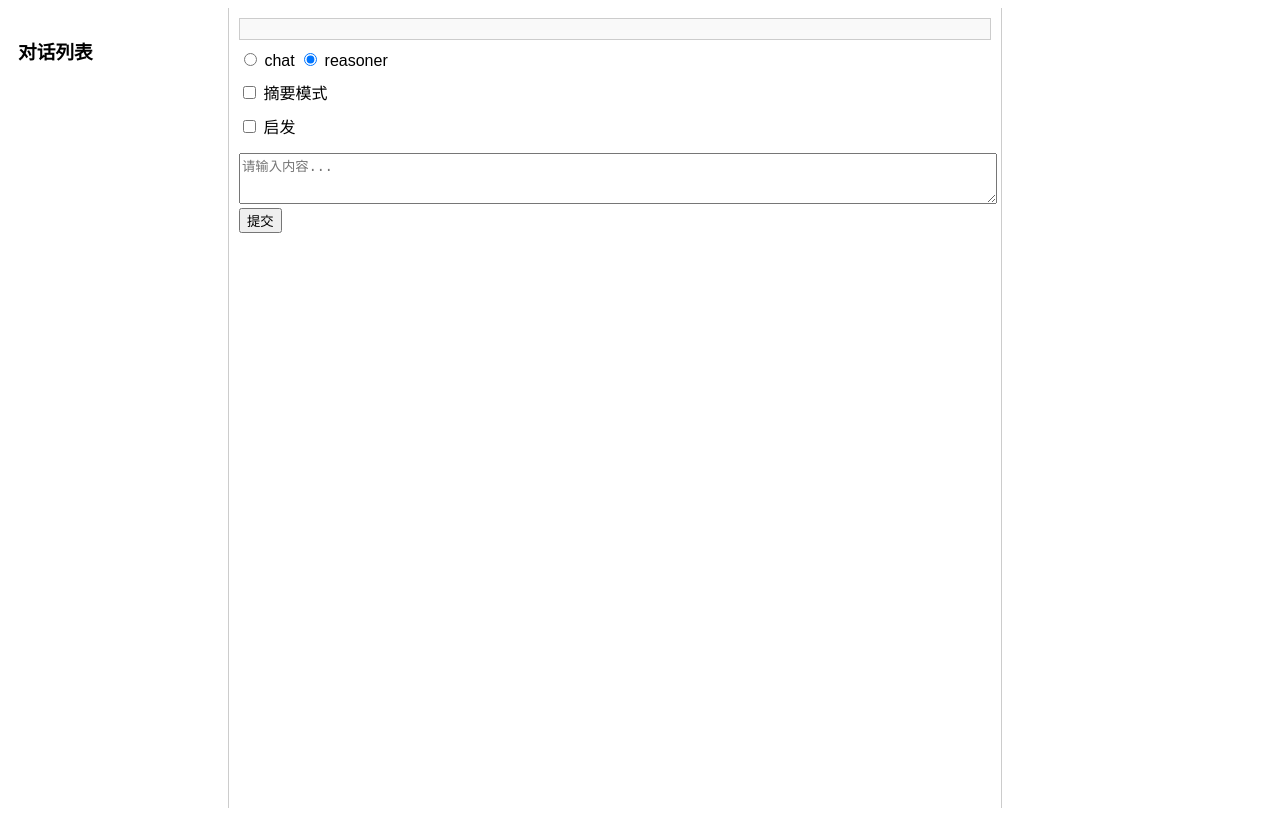
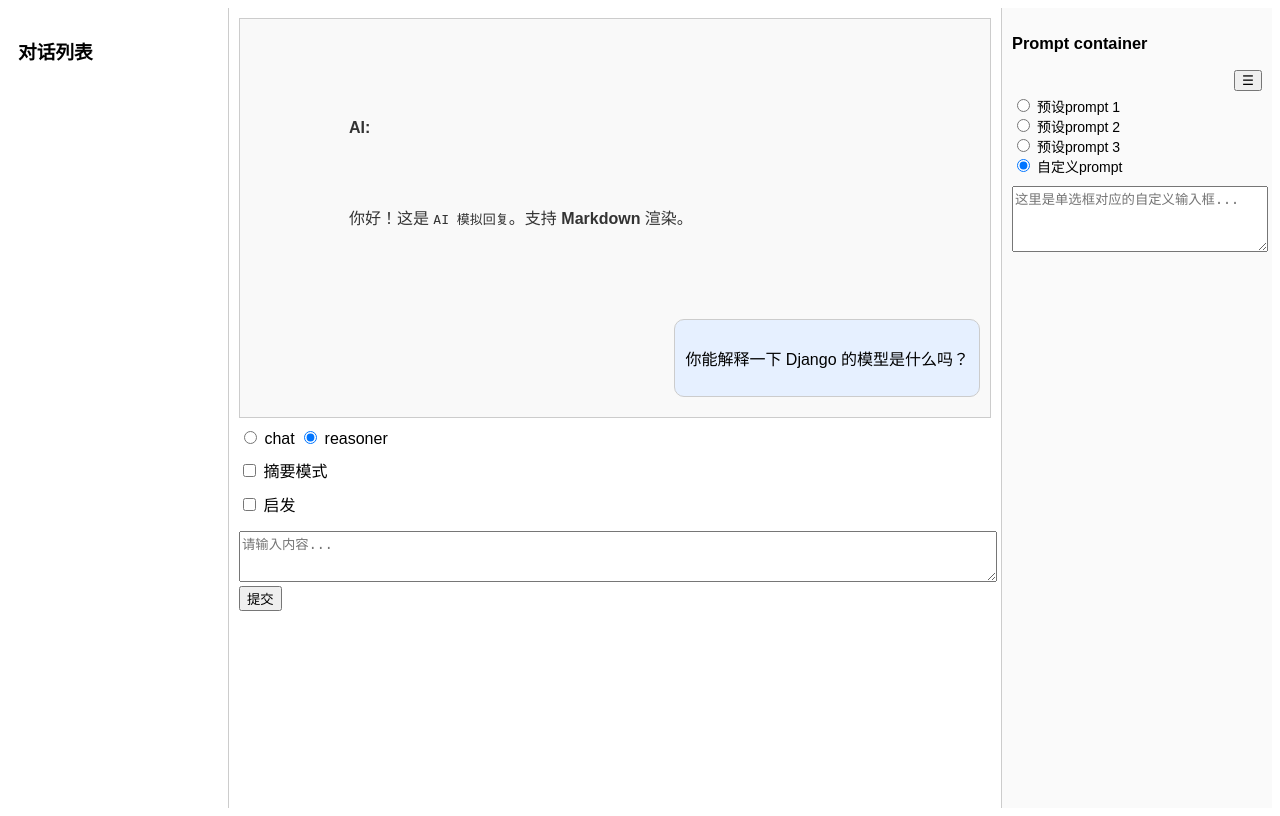
Before and after one commit to XinyiS7/Mocinno, a Django app: page / in a window 1280 px wide. Run offline with Django 5.2, Linux system fonts and the light colour scheme.

Commit message:
main window and prompt list

```diff
--- a/Mocinno/settings.py
+++ b/Mocinno/settings.py
@@ -11,6 +11,7 @@ https://docs.djangoproject.com/en/5.2/ref/settings/
 """
 
 from pathlib import Path
+import os
 
 # Build paths inside the project like this: BASE_DIR / 'subdir'.
 BASE_DIR = Path(__file__).resolve().parent.parent
@@ -118,11 +119,10 @@ USE_TZ = True
 # https://docs.djangoproject.com/en/5.2/howto/static-files/
 
 STATIC_URL = 'static/'
+# for my html
+STATICFILES_DIRS = [ BASE_DIR / 'chat' / 'static' ]
 
 # Default primary key field type
 # https://docs.djangoproject.com/en/5.2/ref/settings/#default-auto-field
 
 DEFAULT_AUTO_FIELD = 'django.db.models.BigAutoField'
-
-# for my html
-STATICFILES_DIRS = [ BASE_DIR / "chat" / "static" ]
--- a/chat/static/chat/script.js
+++ b/chat/static/chat/script.js
@@ -1,3 +1,5 @@
+<!-- 这里是关于主对话窗口的表单一 -->
+<!-- 包括旧对话记录和新用户输入 -->
 document.addEventListener('DOMContentLoaded', () => {
     const form = document.getElementById('main-chat-form');
     form.addEventListener('submit', async (event) => {
@@ -6,3 +8,19 @@ document.addEventListener('DOMContentLoaded', () => {
         // 后续将用 fetch 提交并刷新 chat-window
     });
 });
+
+<!-- 这里是prompt preset的事件监听 -->
+document.addEventListener('DOMContentLoaded', () => {
+    // 表单监听
+    const promptForm = document.getElementById('prompt-form');
+    promptForm.addEventListener('change', (e) => {
+        const selected = promptForm.prompt_option.value;
+        console.log("选择的 prompt:", selected);
+        // 你可以在这里触发异步更新或存储选择状态
+    });
+
+    const editButton = document.getElementById('prompt-edit-btn');
+    editButton.addEventListener('click', () => {
+        alert("你点击了编辑按钮！（后续可弹出窗口）");
+    });
+});
--- a/chat/static/chat/style.css
+++ b/chat/static/chat/style.css
@@ -25,6 +25,37 @@
     overflow-y: auto;
     padding: 10px;
     background-color: #f9f9f9;
+    min-height: 300px;  /* ← 增加高度 */
+}
+
+
+/* 聊天气泡样式 */
+.chat-message.ai {
+    text-align: left;
+    margin: 10px 0;
+    white-space: pre-wrap;
+}
+
+.chat-message.user {
+    text-align: right;
+    margin: 10px 0;
+}
+
+.chat-bubble {
+    display: inline-block;
+    padding: 10px;
+    border-radius: 10px;
+    max-width: 80%;
+}
+
+.chat-message.ai .chat-bubble {
+    background-color: transparent;
+    color: #333;
+}
+
+.chat-message.user .chat-bubble {
+    background-color: #e6f0ff;
+    border: 1px solid #ccc;
 }
 
 .toggle-group {
@@ -41,3 +72,20 @@ textarea {
     padding: 10px;
     border-left: 1px solid #ccc;
 }
+
+
+/* prompt preset 样式 */
+.prompt-box {
+    width: 250px;
+    padding: 10px;
+    border-left: 1px solid #ccc;
+    background-color: #fafafa;
+    font-size: 14px;
+}
+
+.prompt-box textarea {
+    width: 100%;
+    margin-top: 10px;
+    resize: vertical;
+    font-family: monospace;
+}
--- a/chat/templates/chat/main_chat.html
+++ b/chat/templates/chat/main_chat.html
@@ -26,6 +26,21 @@
             <!-- 聊天记录显示区 -->
             <div id="chat-window">
                 <!-- 聊天记录（通过 JS 渲染） -->
+                <!-- AI 回复（无边框，左对齐） -->
+                <div class="chat-message ai">
+                    <div class="chat-bubble">
+                        <p><strong>AI:</strong></p>
+                        <p>你好！这是 <code>AI 模拟回复</code>。支持 <strong>Markdown</strong> 渲染。</p>
+                    </div>
+                </div>
+
+                <!-- 用户提交（右对齐，带边框） -->
+                <div class="chat-message user">
+                    <div class="chat-bubble">
+                        <p>你能解释一下 Django 的模型是什么吗？</p>
+                    </div>
+                </div>
+
             </div>
 
             <!-- 模型选择按钮 -->
@@ -35,7 +50,7 @@
                     reasoner</label>
             </div>
 
-            <!-- 抽象模式开关 -->
+            <!-- 摘要模式开关 -->
             <div class="toggle-group">
                 <label><input type="checkbox" name="abstract"> 摘要模式</label>
             </div>
@@ -53,11 +68,62 @@
         </form>
     </div>
 
-    <!-- 右侧 prompt 容器 -->
+
+    <!-- Prompt Container -->
     <div class="prompt-box">
-        <!-- 后续添加表单二与三 -->
+        <h3>Prompt container</h3>
+
+        <!-- 可折叠菜单按钮（简单占位） -->
+        <div style="text-align: right; margin-bottom: 5px;">
+            <button type="button" id="prompt-edit-btn">☰</button>
+        </div>
+
+        <!-- 单选框（预设与自定义） -->
+        <form id="prompt-form">
+
+            {% for preset in presets %}
+                <label>
+                    <input type="radio" name="prompt_option" value="{{ preset.name }}">
+                    {{ preset.name }}
+                </label><br>
+            {% endfor %}
+
+            <label><input type="radio" name="prompt_option" value="preset1"> 预设prompt 1</label><br>
+            <label><input type="radio" name="prompt_option" value="preset2"> 预设prompt 2</label><br>
+            <label><input type="radio" name="prompt_option" value="preset3"> 预设prompt 3</label><br>
+
+            <label><input type="radio" name="prompt_option" value="custom" checked> 自定义prompt</label><br>
+
+            <!-- 自定义 prompt 输入框 -->
+            <textarea name="custom_prompt" placeholder="这里是单选框对应的自定义输入框..." rows="4"></textarea>
+        </form>
     </div>
 
+
 </div>
+
+<script>
+<!--处理prompt preset的显示-->
+    const promptMap = {
+        {% for preset in presets %}
+            "{{ preset.name }}": `{{ preset.content|escapejs }}`,
+        {% endfor %}
+    };
+
+    const radioButtons = document.querySelectorAll('input[name="prompt_option"]');
+    const textarea = document.querySelector('textarea[name="custom_prompt"]');
+
+    radioButtons.forEach(radio => {
+        radio.addEventListener('change', () => {
+            const val = radio.value;
+            if (val in promptMap) {
+                textarea.value = promptMap[val];
+            } else {
+                textarea.value = '';
+            }
+        });
+    });
+</script>
+
 </body>
 </html>
```
